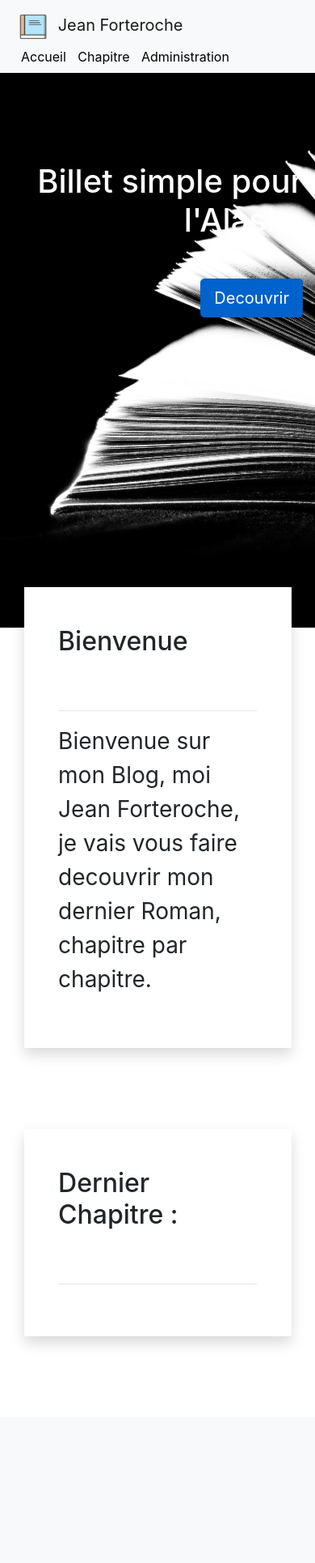
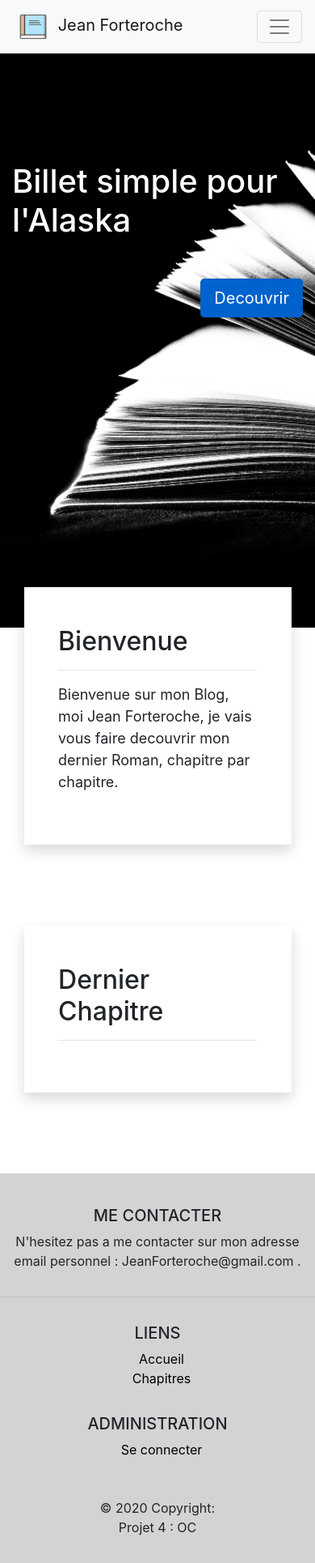
Before and after one commit to medlamrani/Blog-Ecrivain, a PHP site: page / in a window 390 px wide. Shown: the whole page at 81% size. Before the commit the page ends 1659 px from the top, so only its background shows below. Run offline with PHP 8.4, Linux system fonts and the light colour scheme; data that the repository does not hold is empty; some libraries are stand-ins or nearby versions.

Commit message:
responsive

```diff
--- a/controller/adminController.php
+++ b/controller/adminController.php
@@ -19,11 +19,6 @@ class AdminController
             header('Location: index.php?action=login');
             exit();
         }
-    }
-
-    public function loginForm()
-    {
-        require('views/logIn.php');
     }
 
     public function administration()
@@ -99,10 +94,7 @@ class AdminController
         $this->sessionExists();
 
         $postManager = new PostManager();
-        $commentManager = new CommentManager();
-
         $postManager->deletePost($id); // supprimer l'article
-        $commentManager->deleteFromPost($id); // supprimer les commentaire de cet article
 
         header('Location: index.php?action=administration');
     }
--- a/controller/controller.php
+++ b/controller/controller.php
@@ -56,7 +56,7 @@ class Controller
 
         $reportComment = $commentManager->report($id);
 
-        $this->post();
+        header('Location: index.php?action=listPosts');
 
     }
 }
--- a/public/css/style.css
+++ b/public/css/style.css
@@ -1,6 +1,7 @@
 body {
   font-family: "Lato", sans-serif;
 }
+
 
 .masthead {
   width: 100%;
@@ -57,7 +58,6 @@ section {
 .main {
   width: 90%;
   margin: -50px auto 100px;
-  font-size: 28px;
   padding: 0px 10px;
 
 }
@@ -110,3 +110,23 @@ h3 a:hover {
 {
   z-index: 100;
 }
+
+footer{
+  background-color: lightgrey;
+}
+
+
+@media screen and (max-width: 900px){
+
+      #welcome p {
+          font-size: 18px;
+      };
+
+      .main {
+        font-size: 18px;
+      }
+
+      h1{
+        text-align: left;
+      }
+}
--- a/public/js/main.js
+++ b/public/js/main.js
@@ -1,3 +1,5 @@
 tinymce.init({
-    selector: '#content'
+    selector: '#content',
+    plugins: 'advlist autolink lists link image charmap print preview hr anchor pagebreak',
+    toolbar_mode: 'floating',
     });
--- a/views/administration.php
+++ b/views/administration.php
@@ -33,7 +33,9 @@
                   <h4>
                         <a href="index.php?action=post&amp;id=<?= $post->id() ?>"><?= $post->title() ?></a>
                   </h4>
-                  <p><?= nl2br($content) ?> </p>
+
+                  <?= nl2br($content) ?>
+
                   <a href="index.php?action=updatePost&amp;id=<?= $post->id() ?>" class="btn btn-primary btn-lg active" role="button" aria-pressed="true">Modifier</a>
                   <a href="index.php?action=deletePost&amp;id=<?= $post->id() ?>" class="btn btn-secondary btn-lg active" role="button" aria-pressed="true">Supprimer</a>
                   <hr>
@@ -53,6 +55,7 @@
             {
             ?>
                 <div class="col-10 offset-1 mb-5 mt-5">
+                    <h2 class="text-justify" style="36px">Les commentaires signaler.</h2>
                     <div class="text-justify mb-5">Posté par <strong><?= htmlspecialchars($comment['author']) ?></strong> le <?= $comment['commentDate'] ?></div>
                     <div class="text-justify article-text text-reader"><?= nl2br($comment['content']) ?></div>
                     <a class="btn btn-primary btn-lg active" href="index.php?action=deleteComment&amp;id=<?= $comment['id'] ?>">Supprimer</a>
--- a/views/home.php
+++ b/views/home.php
@@ -24,7 +24,6 @@
             <div class="row">
                 <div class="col-10 offset-1 mb-5 mt-5">
                     <h2 class="text-justify" style="36px"> Bienvenue </h2>
-                    <br />
                     <hr>
                     <p>Bienvenue sur mon Blog, moi Jean Forteroche, je vais vous faire decouvrir
                       mon dernier Roman, chapitre par chapitre.</p>
@@ -37,8 +36,7 @@
         <div class="container bg-white shadow">
             <div class="row">
                 <div class="col-10 offset-1 mb-5 mt-5">
-                    <h2 class="text-justify" style="36px"> Dernier Chapitre :</h2>
-                    <br />
+                    <h2 class="text-justify" style="34px"> Dernier Chapitre </h2>
                     <hr>
 
                     <?php
--- a/views/templates/layout.php
+++ b/views/templates/layout.php
@@ -3,20 +3,26 @@
     <head>
         <meta charset="UTF-8">
         <meta name="viewport" content="width=device-width, initial-scale=1.0">
+        <link rel="stylesheet" href="https://cdnjs.cloudflare.com/ajax/libs/font-awesome/4.7.0/css/font-awesome.min.css">
         <link rel="stylesheet" type="text/css" href="public/css/style.css">
         <link rel="stylesheet" type="text/css" href="public/css/bootstrap.css">
         <title><?= $title ?></title>
     </head>
     <body>
         <nav class="navbar navbar-light bg-light fixed-top justify-content-between">
+
             <a class="navbar-brand">
                 <img src="public/images/booki.png" width="50" height="40" alt="" loading="lazy">
                 Jean Forteroche
             </a>
-            <div>
+
+            <button class="navbar-toggler" type="button" data-toggle="collapse" data-target="#navbarTogglerDemo02" aria-controls="navbarTogglerDemo02" aria-expanded="false" aria-label="Toggle navigation">
+                <span class="navbar-toggler-icon"></span>
+            </button>
+
+            <div class="collapse navbar-collapse" id="navbarTogglerDemo02">
                 <a class="navlink" href="index.php">Accueil</a>
-                <a class="navlink" href="index.php?action=listPosts">Chapitre</a>
-                <a class="navlink" href="index.php?action=administration">Administration</a>
+                <a class="navlink" href="index.php?action=listPosts">Chapitres</a>
             </div>
         </nav>
         <?php if(isset($_SESSION['message'])) : ?>
@@ -35,6 +41,48 @@
         </div>
 
 
+        <footer class="page-footer font-small blue pt-4">
+            <div class="container-fluid text-center text-md-left">
+
+                <div class="row">
+                    <div class="col-md-6 mt-md-0 mt-3">
+                        <h5 class="text-uppercase">Me contacter</h5>
+                        <p>N'hesitez pas a me contacter sur mon adresse email personnel : JeanForteroche@gmail.com .</p>
+                    </div>
+
+                    <hr class="clearfix w-100 d-md-none pb-3">
+
+                    <div class="col-md-3 mb-md-0 mb-3">
+                        <h5 class="text-uppercase">Liens</h5>
+                        <ul class="list-unstyled">
+                            <li>
+                                <a class="navlink" href="index.php">Accueil</a>
+                            </li>
+                            <li>
+                                <a class="navlink" href="index.php?action=listPosts">Chapitres</a>
+                            </li>
+                        </ul>
+
+                    </div>
+                    <div class="col-md-3 mb-md-0 mb-3">
+                        <h5 class="text-uppercase">Administration</h5>
+                        <ul class="list-unstyled">
+                            <li>
+                                <a class="navlink" href="index.php?action=administration">Se connecter</a>
+                            </li>
+                        </ul>
+                    </div>
+                </div>
+            </div>
+
+            <div class="footer-copyright text-center py-3">© 2020 Copyright:
+                <p> Projet 4 : OC</p>
+            </div>
+
+        </footer>
+
+
+
 
 
     <script src="https://cdn.tiny.cloud/1/sopaorxqnp7cw8uwfjzg8qv2avtkkhniwt0bombfmer6v2f0/tinymce/5/tinymce.min.js" referrerpolicy="origin"></script>
```
